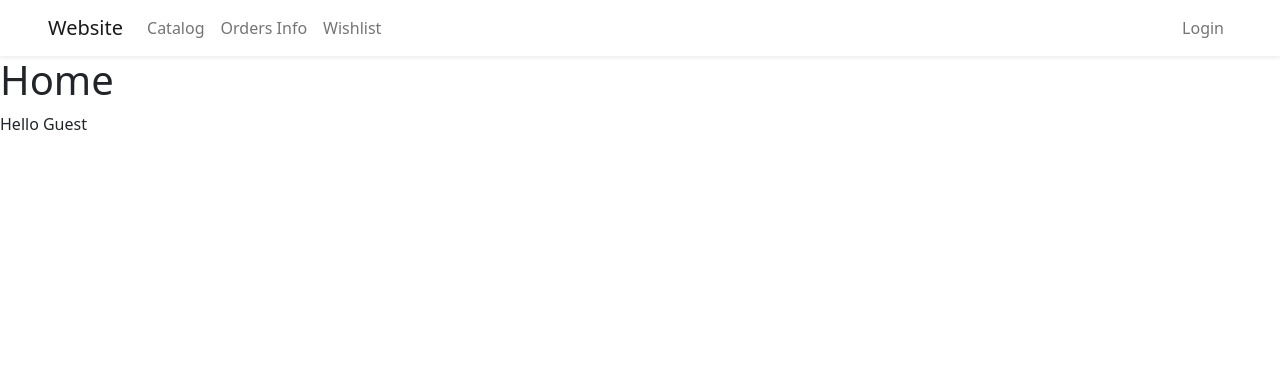
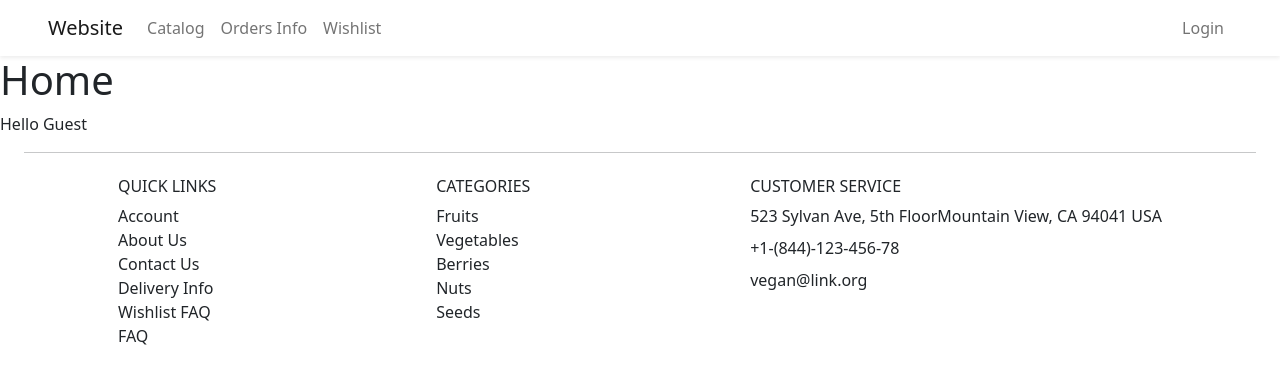
Before and after one commit to dzikryaji/ProjectPemweb, a PHP site: page /ProjectPemweb/ in a window 1280 px wide. Shown: the top 384 px of the page. Run offline with PHP 8.4, Linux system fonts and the light colour scheme.

Commit message:
adding footer

```diff
--- a/view/templates/footer.php
+++ b/view/templates/footer.php
@@ -1,3 +1,35 @@
+    <hr class="mx-4">
+    <footer class="d-flex flex-row justify-content-around p-2">
+        <div>
+            <h6 class="mb-2">QUICK LINKS</h6>
+            <ul class="list-unstyled">
+                <li>Account</li>
+                <li>About Us </li>
+                <li>Contact Us</li>
+                <li>Delivery Info</li>
+                <li>Wishlist FAQ</li>
+                <li>FAQ</li>
+            </ul>
+        </div>
+        <div>
+            <h6 class="mb-2">CATEGORIES</h6>
+            <ul class="list-unstyled">
+                <li>Fruits</li>
+                <li>Vegetables</li>
+                <li>Berries</li>
+                <li>Nuts</li>
+                <li>Seeds</li>
+            </ul>
+        </div>
+        <div>
+            <h6 class="mb-2">CUSTOMER SERVICE</h6>
+            <ul class="list-unstyled">
+                <li class="mt-2">523 Sylvan Ave, 5th FloorMountain View, CA 94041 USA</li>
+                <li class="mt-2">+1-(844)-123-456-78</li>
+                <li class="mt-2">vegan@link.org</li>
+            </ul>
+        </div>
+    </footer>
     <script src="<?= BASEURL ?>/bootstrap/js/bootstrap.bundle.js"></script>
 </body>
 </html>
```
